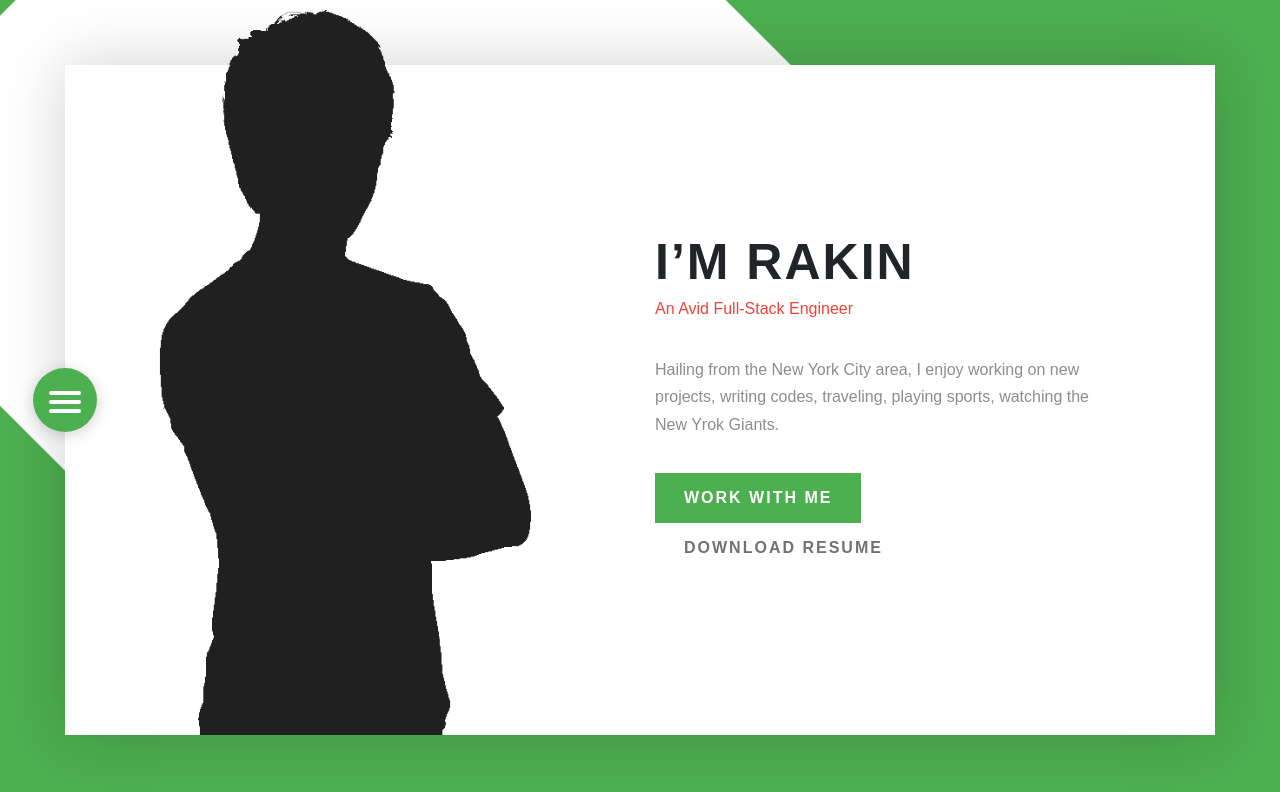
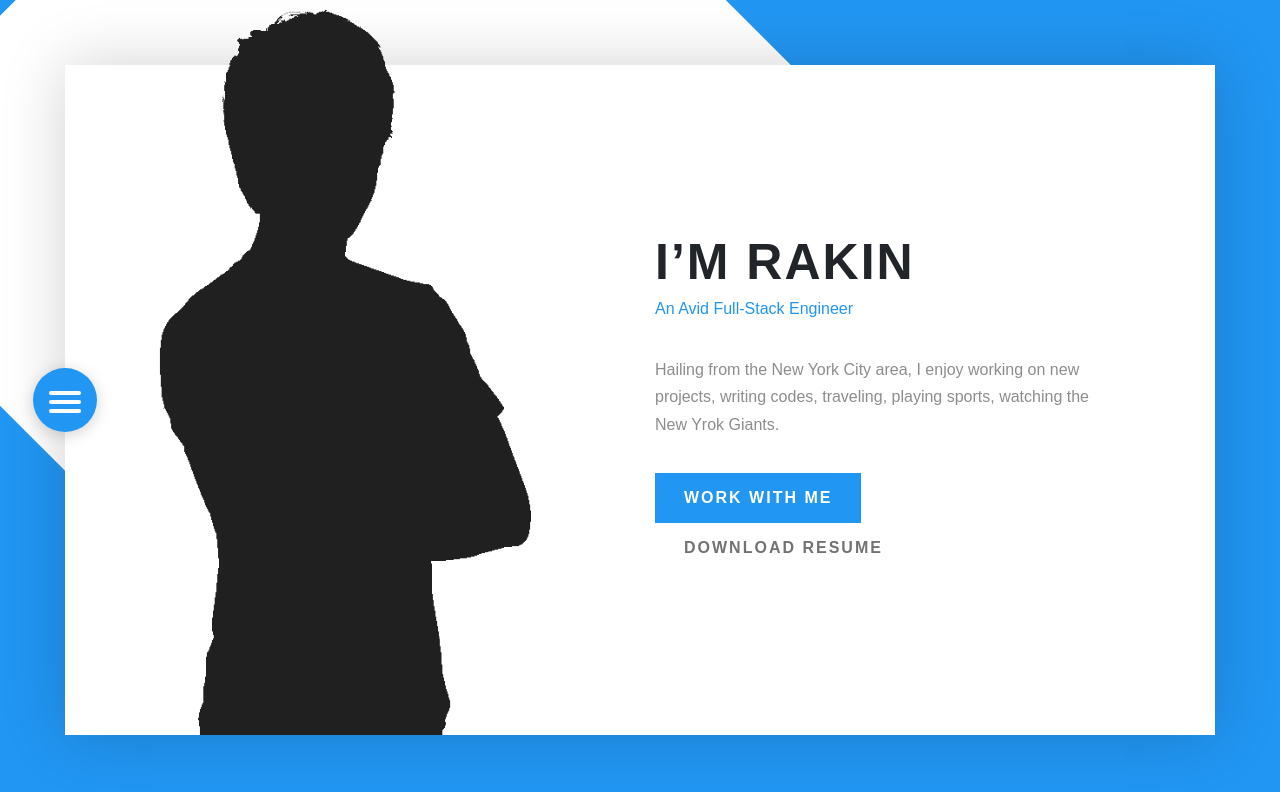
Before and after one commit to rakin92/pw-site-template, a React (Create React App) app: page / in a window 1280 px wide. Shown: the top 792 px of the page. Built offline with nearby package versions, Linux system fonts and the light colour scheme; a web font is replaced by a local one.

Commit message:
updated theme

```diff
--- a/src/Views/Contact/Contact.scss
+++ b/src/Views/Contact/Contact.scss
@@ -1,7 +1,7 @@
 $color_1: rgba(0, 0, 0, 0.45);
 $color_2: #B6B6B6;
 $color_3: #FFF;
-$color_4: #F44336;
+$color_4: #2196F3;
 
 /*=================================================================================
 	Contact Section
--- a/src/Views/Home/Home.scss
+++ b/src/Views/Home/Home.scss
@@ -1,6 +1,6 @@
 $color_1: #727272;
 $color_2: rgba(0, 0, 0, 0.45);
-$color_3: #F44336;
+$color_3: #2196F3;
 
 /*=================================================================================
 	Home Section
--- a/src/Views/Portfolio/Portfolio.scss
+++ b/src/Views/Portfolio/Portfolio.scss
@@ -1,7 +1,7 @@
 $color_1: #727272;
 $color_2: rgba(0, 0, 0, 0.45);
 $color_3: #FFF;
-$color_4: #F44336;
+$color_4: #2196F3;
 $color_5: rgba(0, 0, 0, 0.4);
 
 /*=================================================================================
--- a/src/Views/Resume/Resume.scss
+++ b/src/Views/Resume/Resume.scss
@@ -1,6 +1,6 @@
 $color_1: rgba(0, 0, 0, 0.45);
 $color_2: #FFF;
-$color_3: #F44336;
+$color_3: #2196F3;
 
 /*=================================================================================
 	Resume Section
--- a/src/styles/Main.scss
+++ b/src/styles/Main.scss
@@ -267,7 +267,7 @@ a.btn-material {
 .btn-material,
 .skill > .skill-bar > .percent,
 .owl-dots > .owl-dot.active > span{
-	background:$color_green;
+	background:$color_blue;
 }
 .portfolio-items > li > .inner > .overlay > a:hover,
 .contact-info > i,
@@ -278,12 +278,12 @@ a.btn-material {
 .timeline > li > .timeline-content > span,
 .btn-material.btn-secondary:hover,
 .intro-text > span{
-	color:$color_green;
+	color:$color_blue;
 }
 .form-control:focus,
 .timeline > li > .timeline-content,
 .timeline > li:before,
 .btn-material.btn-secondary:hover,
 .btn-material{
-	border-color:$color_green;
+	border-color:$color_blue;
 }
```
